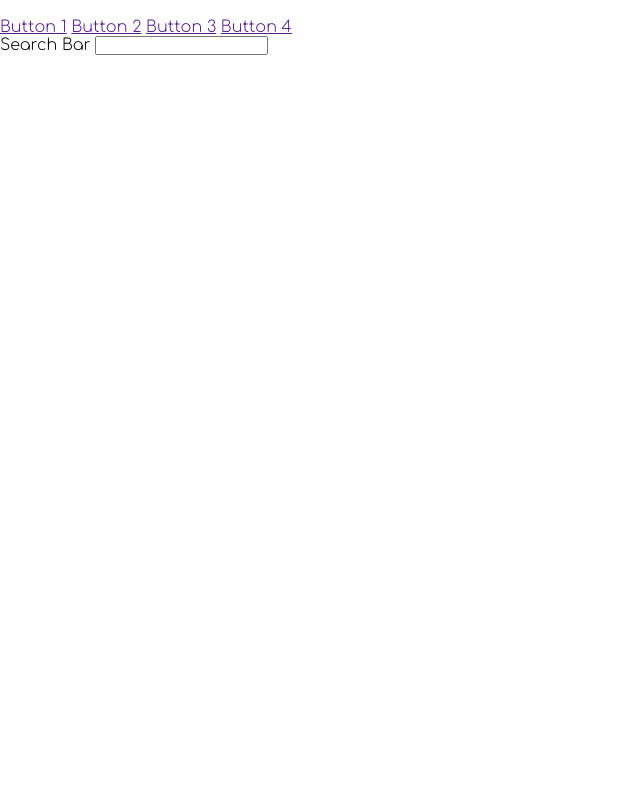
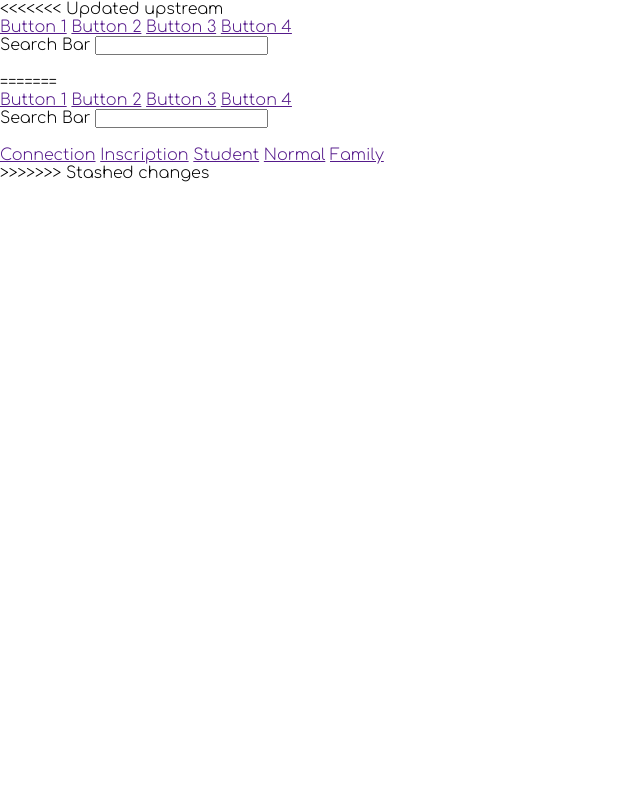
Before and after one commit to Max-Brsd/IUT-Hub, a PHP site: page / in a window 1280 px wide. Shown: the whole page, without its empty margins (0-640 px from the left). Run offline with PHP 8.4, Linux system fonts and the light colour scheme.

Commit message:
Update index.php
Index finito

```diff
--- a/index.php
+++ b/index.php
@@ -1,3 +1,4 @@
+<<<<<<< Updated upstream
 <!DOCTYPE html>
 <html lang="fr">
 <head>
@@ -40,4 +41,52 @@
     </div>
 </main>
 </body>
+=======
+<!DOCTYPE html>
+<html lang="fr">
+<head>
+    <link rel="preconnect" href="//fonts.googleapis.com">
+    <link rel="preconnect" href="//fonts.gstatic.com" crossorigin>
+    <link href="//fonts.googleapis.com/css2?family=Comfortaa:wght@300&display=swap" rel="stylesheet">
+    <meta charset="UTF-8">
+    <meta http-equiv="X-UA-Compatible" content="ie=edge">
+    <meta name="viewport" content="width=device-width, initial-scale=1.0">
+    <link rel="stylesheet" href="style/style.css">
+    <title>Main</title>
+</head>
+<body>
+<header>
+    <img src="" alt=""> <!-- Les 4 points -->
+    <nav>
+        <a href="">Button 1</a>
+        <a href="">Button 2</a>
+        <a href="">Button 3</a>
+        <a href="">Button 4</a>
+    </nav>
+</header>
+<main>
+    <label for="search_bar">Search Bar</label>
+    <input type="text" id="search_bar" name="search_bar">
+
+    <div class="recommendation">
+        <img src="" alt=""> <!-- Film recommendation 1 -->
+        <a href="a"></a> <!-- Button visionage film-->
+        <img src="" alt=""> <!-- Film recommendation 2 -->
+        <a href=""></a> <!-- Button visionage film-->
+        <img src="" alt=""> <!-- Film recommendation 3 -->
+        <a href=""></a> <!-- Button visionage film-->
+        <img src="" alt=""> <!-- Film recommendation 4 -->
+        <a href=""></a> <!-- Button visionage film-->
+    </div>
+
+    <div class="account">
+        <a href="">Connection</a>
+        <a href="">Inscription</a>
+        <a href="">Student</a>
+        <a href="">Normal</a>
+        <a href="">Family</a>
+    </div>
+</main>
+</body>
+>>>>>>> Stashed changes
 </html>
```
